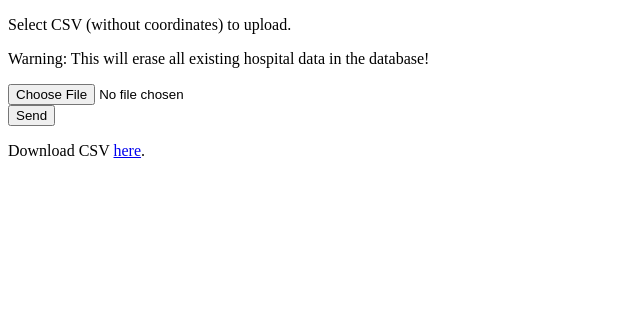
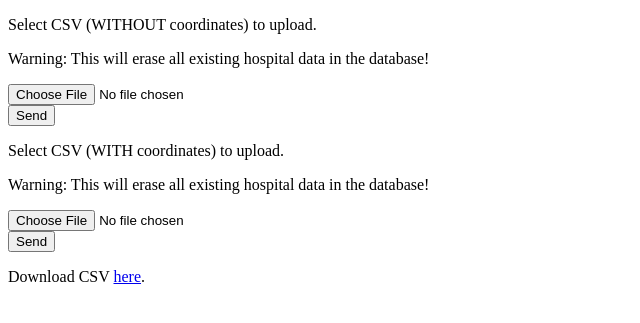
Before and after one commit to josephtoles/hospitals, a Django app: page /data/upload_csv in a window 1280 px wide. Shown: the top 323 px of the page, without its empty margins (0-640 px from the left). Run offline with Django 3.2, Linux system fonts and the light colour scheme; the visitor is signed in with stand-in values (Sample User, id 1).

Commit message:
Improved CSV upload/download

```diff
--- a/data/templates/upload_csv.html
+++ b/data/templates/upload_csv.html
@@ -9,7 +9,21 @@
         <form action="{% url 'upload_csv' %}" enctype="multipart/form-data" method="post">
             {% csrf_token %}
             <p>
-                Select CSV (without coordinates) to upload.
+                Select CSV (WITHOUT coordinates) to upload.
+            </p>
+            <p>
+                Warning: This will erase all existing hospital data in the database!
+            </p>
+
+            <input type="file" name="datafile" size="40">
+            <div>
+                <input type="submit" value="Send">
+            </div>
+        </form>
+        <form action="{% url 'upload_csv_with_coordinates' %}" enctype="multipart/form-data" method="post">
+            {% csrf_token %}
+            <p>
+                Select CSV (WITH coordinates) to upload.
             </p>
             <p>
                 Warning: This will erase all existing hospital data in the database!
--- a/data/urls.py
+++ b/data/urls.py
@@ -3,7 +3,8 @@ from django.conf.urls import patterns, url
 
 urlpatterns = patterns(
     'data.views',
-    url(r'^upload_csv', 'upload_csv', name='upload_csv'),  # TODO fix naming convention
+    url(r'^upload_csv_with_coordinates', 'upload_csv_with_coordinates', name='upload_csv_with_coordinates'),  # TODO fix naming convention
+    url(r'^upload_csv', 'upload_csv_without_coordinates', name='upload_csv'),  # TODO fix naming convention
     url(r'^get_json', 'get_json', name='get_json'),
     url(r'^download_csv', 'download_csv', name='download_csv'),
 )
--- a/data/views.py
+++ b/data/views.py
@@ -77,7 +77,15 @@ def download_csv(request):
     return response
 
 
-def upload_csv(request):
+def upload_csv_with_coordinates(request):
+    return upload_csv(request, True)
+
+
+def upload_csv_without_coordinates(request):
+    return upload_csv(request, False)
+
+
+def upload_csv(request, include_coordinates):
     if request.user.is_authenticated():
         if not request.user.is_staff:
             return HttpResponseForbidden()
@@ -99,6 +107,9 @@ def upload_csv(request):
             'Quality',
             'Atmosphere',
             'Price']
+        if include_coordinates:
+            CORRECT_VALUES.append('lat')
+            CORRECT_VALUES.append('lng')
         if listified[0] != CORRECT_VALUES:
             return HttpResponseBadRequest()
 
@@ -123,6 +134,9 @@ def upload_csv(request):
                 hospital.quality=string_to_float(datum[8])
                 hospital.atmosphere=string_to_float(datum[9])
                 hospital.price=string_to_float(datum[10])
+                if include_coordinates:
+                    hospital.lat=string_to_float(datum[11])
+                    hospital.lng=string_to_float(datum[12])
                 hospital.save()
             except Hospital.DoesNotExist:
                 try:
@@ -138,6 +152,8 @@ def upload_csv(request):
                         quality=string_to_float(datum[8]),
                         atmosphere=string_to_float(datum[9]),
                         price=string_to_float(datum[10]),
+                        lat=string_to_float(datum[11]),
+                        lng=string_to_float(datum[12]),
                     )
                 except DataError:  # integer out of range
                     Hospital.objects.create(
@@ -152,6 +168,8 @@ def upload_csv(request):
                         quality=string_to_float(datum[8]),
                         atmosphere=string_to_float(datum[9]),
                         price=string_to_float(datum[10]),
+                        lat=string_to_float(datum[11]),
+                        lng=string_to_float(datum[12]),
                     )
         return render(request, 'upload_csv.html', {'done': True})
     return render(request, 'upload_csv.html', {'done': False})
```
